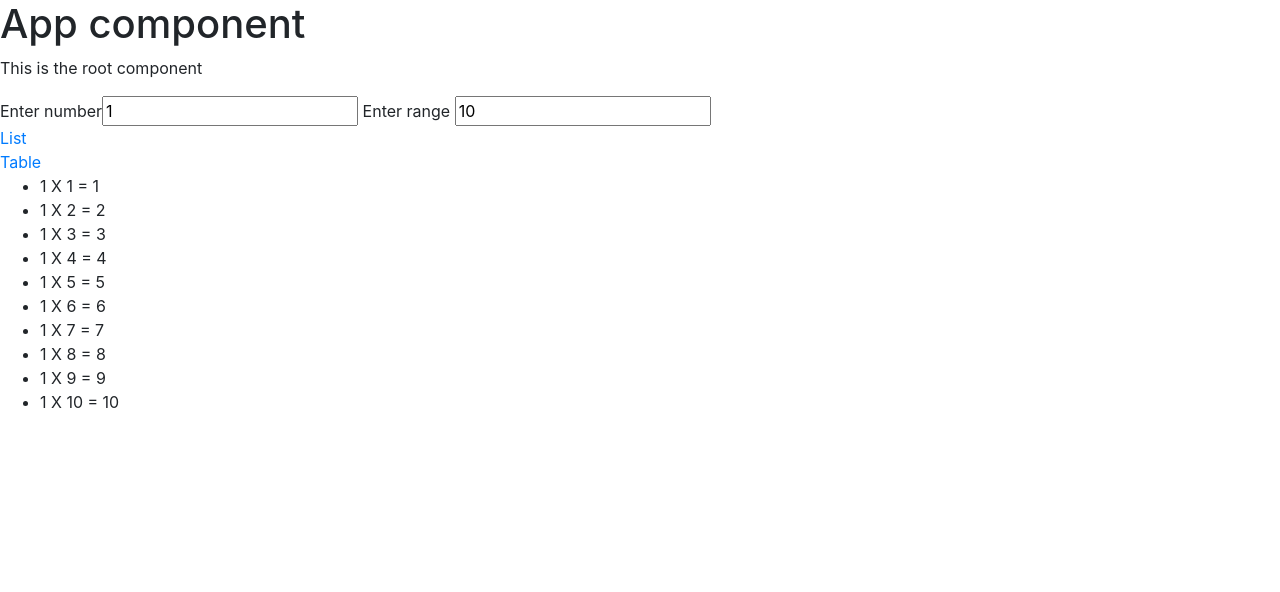
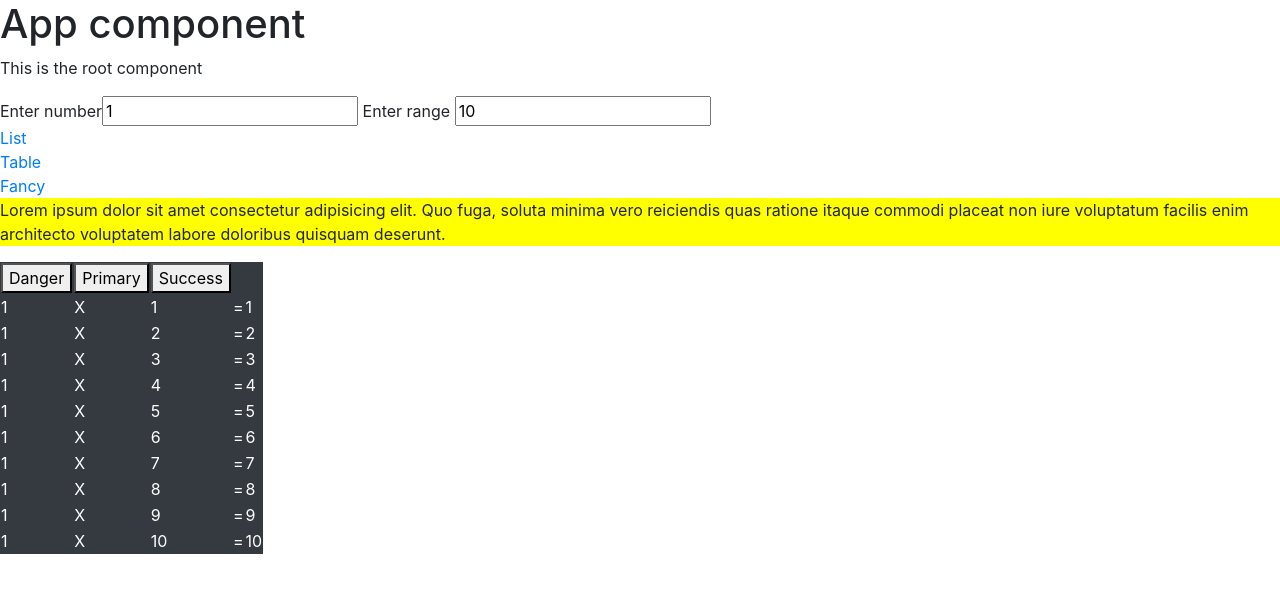
Before and after one commit to kvesskrishna/angular-20210216-02, an Angular app: page / in a window 1280 px wide. Shown: the top 592 px of the page. Built offline with nearby package versions, Linux system fonts and the light colour scheme.

Commit message:
day 7 - 3

```diff
--- a/src/app/app.module.ts
+++ b/src/app/app.module.ts
@@ -12,9 +12,10 @@ import { AgeValidatorComponent } from './age-validator/age-validator.component';
 import { ConditionalRenderingComponent } from './conditional-rendering/conditional-rendering.component';
 import { ImageSelectorComponent } from './image-selector/image-selector.component';
 import { MathsTableComponent } from './maths-table/maths-table.component';
+import { HighlightDirective } from './directives/highlight.directive';
 
 @NgModule({
-  declarations: [AppComponent, HomeComponent, HeaderComponent, FooterComponent, InputValidatorComponent, AgeValidatorComponent, ConditionalRenderingComponent, ImageSelectorComponent, MathsTableComponent],
+  declarations: [AppComponent, HomeComponent, HeaderComponent, FooterComponent, InputValidatorComponent, AgeValidatorComponent, ConditionalRenderingComponent, ImageSelectorComponent, MathsTableComponent, HighlightDirective],
   imports: [BrowserModule, AppRoutingModule, FormsModule],
   providers: [],
   bootstrap: [AppComponent],
--- /dev/null
+++ b/src/app/directives/highlight.directive.ts
@@ -0,0 +1,20 @@
+import { Directive, ElementRef, HostListener, Renderer2 } from '@angular/core';
+
+@Directive({
+  selector: '[appHighlight]',
+})
+export class HighlightDirective {
+  constructor(private elementRef: ElementRef, private renderer: Renderer2) {
+    this.setBg('yellow');
+  }
+  setBg(color) {
+    this.renderer.setStyle(this.elementRef.nativeElement, 'background', color);
+  }
+
+  @HostListener('mouseenter') onMouseEnter() {
+    this.setBg('red');
+  }
+  @HostListener('mouseleave') onMouseLeave() {
+    this.setBg('blue');
+  }
+}
--- a/src/app/maths-table/maths-table.component.css
+++ b/src/app/maths-table/maths-table.component.css
@@ -0,0 +1,12 @@
+.boldtable {
+  font-weight: bolder;
+  color: grey;
+  background-color: cornsilk;
+}
+
+.shadowedTable {
+  font-weight: bolder;
+  color: black;
+  background-color: cornsilk;
+  text-shadow: grey 5px 5px;
+}
--- a/src/app/maths-table/maths-table.component.html
+++ b/src/app/maths-table/maths-table.component.html
@@ -4,11 +4,27 @@ Enter range <input type="text" [(ngModel)]="range" (keyup)='createTable()'>
 <a href="" (mouseover)="changeView('list')">List</a>
 <br>
 <a href="" (mouseover)="changeView('table')">Table</a>
-<ul *ngIf="listView">
+<br>
+<a href="" (mouseover)="changeView('fancy')">Fancy</a>
+<ul *ngIf="listView=='list'">
     <li *ngFor="let product of table; let i = index">{{number}} X {{i+1}} = {{product}}</li>
 </ul>
 
-<table *ngIf="!listView" class='table table-dark table-striped'>
+<p appHighlight>Lorem ipsum dolor sit amet consectetur adipisicing elit. Quo fuga, soluta minima vero reiciendis quas
+    ratione itaque commodi placeat non iure voluptatum facilis enim architecto voluptatem labore doloribus quisquam
+    deserunt.</p>
+<table *ngIf="listView=='table'" [ngClass]='tableColor'>
+    <tr>
+        <td>
+            <button (click)="changeColor('table-danger')">Danger</button>
+        </td>
+        <td>
+            <button (click)="changeColor('table-primary')">Primary</button>
+        </td>
+        <td>
+            <button (click)="changeColor('table-success')">Success</button>
+        </td>
+    </tr>
     <tr *ngFor="let product of table; let i = index">
         <td>{{number}}</td>
         <td>X</td>
@@ -17,3 +33,7 @@ Enter range <input type="text" [(ngModel)]="range" (keyup)='createTable()'>
         <td>{{product}}</td>
     </tr>
 </table>
+
+<div *ngIf="listView=='fancy'" [ngClass]="tableStyles">
+    <p *ngFor="let product of table; let i = index">{{number}} X {{i+1}} = {{product}}</p>
+</div>
--- a/src/app/maths-table/maths-table.component.ts
+++ b/src/app/maths-table/maths-table.component.ts
@@ -9,9 +9,23 @@ export class MathsTableComponent implements OnInit {
   number: number;
   range: any;
   table: any;
-  listView = true;
+  listView: string = 'table';
+  tableStyles = {
+    boldtable: false,
+    shadowedTable: true,
+  };
+  tableColor = {
+    'table-dark': true,
+    'table-primary': false,
+    'table-success': false,
+    'table-danger': false,
+  };
   constructor() {}
-
+  changeColor(c) {
+    for (let key in this.tableColor) {
+      this.tableColor[key] = key == c ? true : false;
+    }
+  }
   ngOnInit(): void {
     this.number = 1;
     this.range = 10;
@@ -24,6 +38,6 @@ export class MathsTableComponent implements OnInit {
     }
   }
   changeView(type) {
-    this.listView = !this.listView;
+    this.listView = type;
   }
 }
```
Also changed, not shown: 1 other file (tests, documents, lock files or other folders).
